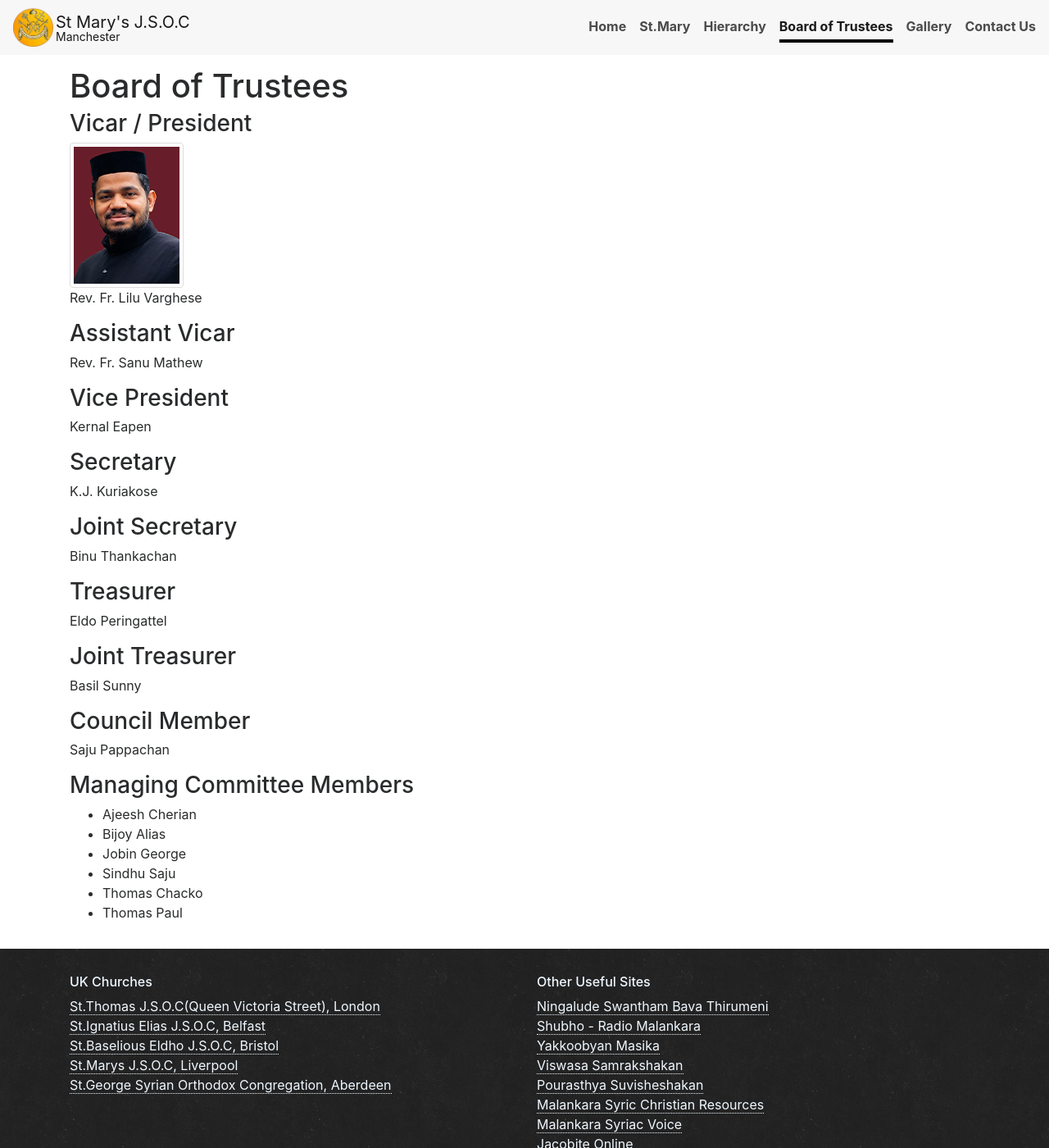
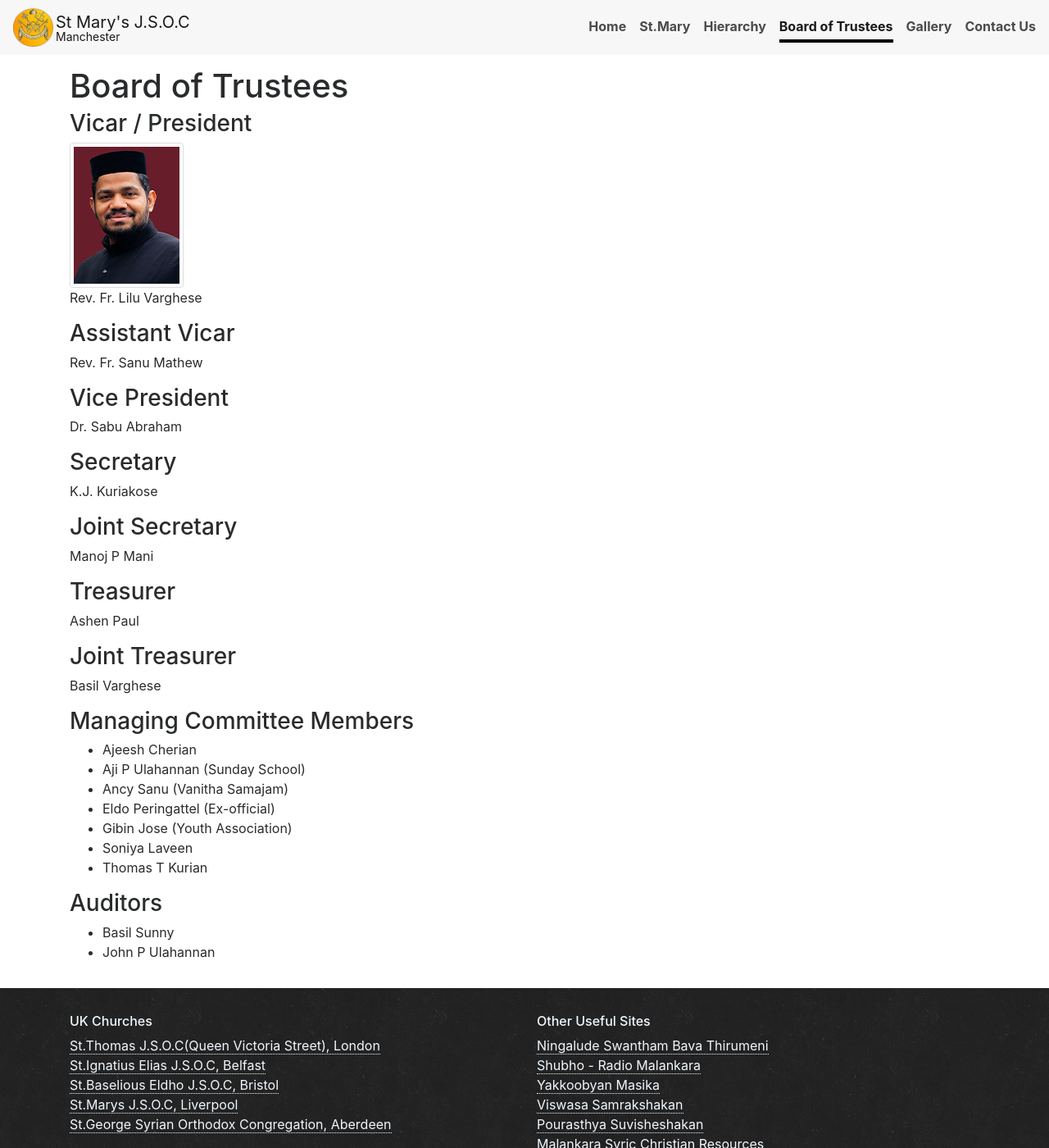
Before and after one commit to stmarys-jsoc/stmarys-jsoc.github.io, a Jekyll site: the page built from board.md, in a window 1280 px wide and 1400 px high. Shown: the whole window at 82% size. Built offline with Jekyll 4.4.1, drawn with Linux system fonts in a browser that asks for light colours.

Commit message:
Update board.md

```diff
--- a/board.md
+++ b/board.md
@@ -12,27 +12,29 @@ Rev. Fr. Lilu Varghese
 Rev. Fr. Sanu Mathew
 
 ### Vice President
-Kernal Eapen
+Dr. Sabu Abraham
 
 ### Secretary
 K.J. Kuriakose
 
 ### Joint Secretary
-Binu Thankachan
+Manoj P Mani
 
 ### Treasurer
-Eldo Peringattel
+Ashen Paul
 
 ### Joint Treasurer
-Basil Sunny
-
-### Council Member
-Saju Pappachan
+Basil Varghese
 
 ### Managing Committee Members
 - Ajeesh Cherian
-- Bijoy Alias
-- Jobin George
-- Sindhu Saju
-- Thomas Chacko
-- Thomas Paul
+- Aji P Ulahannan (Sunday School)
+- Ancy Sanu (Vanitha Samajam)
+- Eldo Peringattel (Ex-official)
+- Gibin Jose (Youth Association)
+- Soniya Laveen
+- Thomas T Kurian
+
+### Auditors
+- Basil Sunny
+- John P Ulahannan
```
